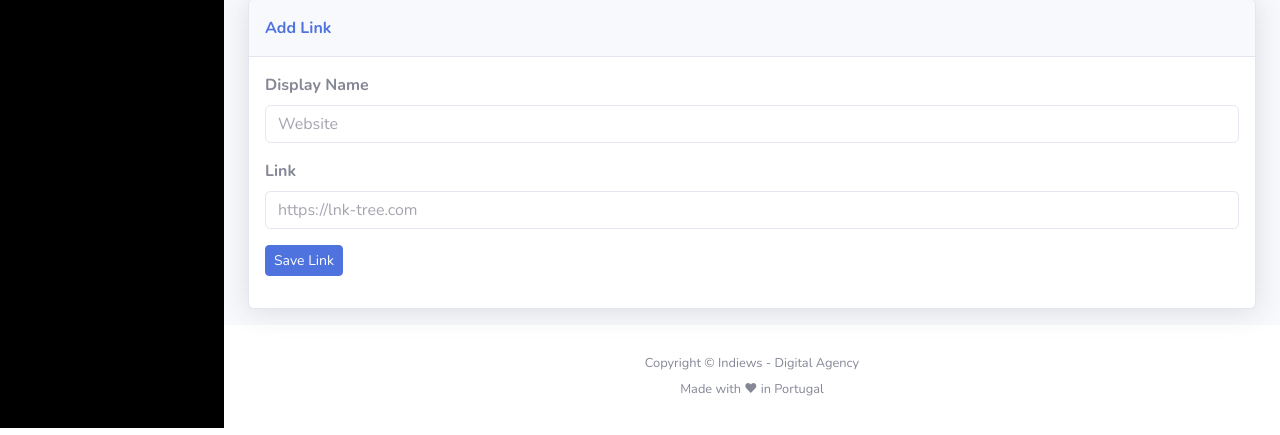
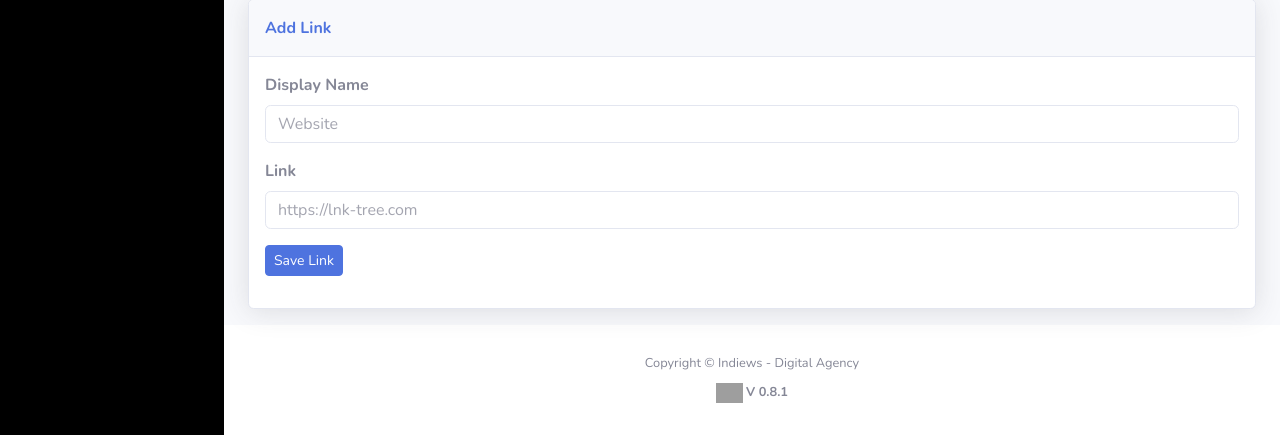
Before and after one commit to Indiews/Lnk-Tree, a PHP site: page /admin/links.php in a window 1280 px wide. Shown: the part 381-816 px from the top of the page. Run offline with PHP 8.4, Linux system fonts and the light colour scheme; the visitor is signed in with stand-in values (Sample User, id 1); tables that the repository leaves empty or names only in its code hold one stand-in row (values such as "Sample post"); some libraries are stand-ins or nearby versions; grey boxes are pictures that could not be loaded.

Commit message:
Added version on admin footer

```diff
--- a/admin/includes/footer.php
+++ b/admin/includes/footer.php
@@ -1,5 +1,5 @@
             <footer class="bg-white sticky-footer">
                 <div class="container my-auto">
-                    <div class="text-center my-auto copyright"><span>Copyright © Indiews - Digital Agency<br></br>Made with ❤ in Portugal</span></div>
+                    <div class="text-center my-auto copyright"><span>Copyright © Indiews - Digital Agency<br></br><strong><img style="height:20px" src="https://cdn.indiews.com/icons/branch.png"> V 0.8.1</strong></span></div>
                 </div>
             </footer>
```
